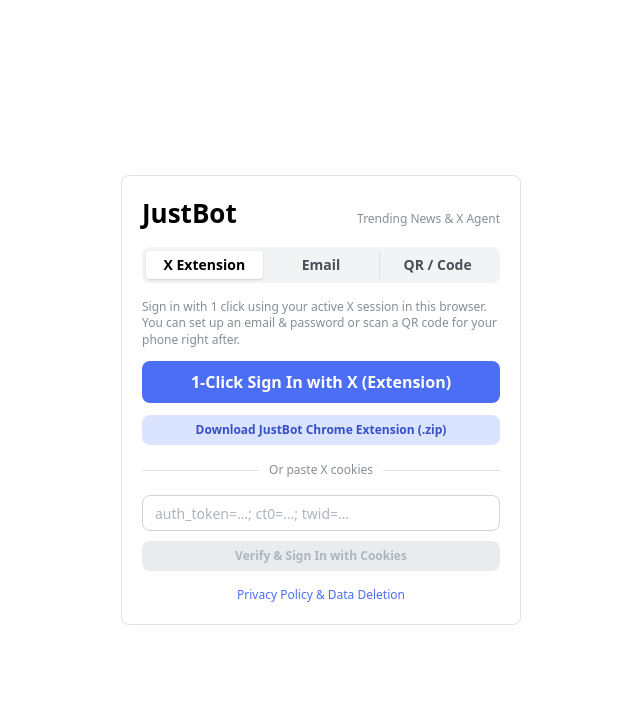
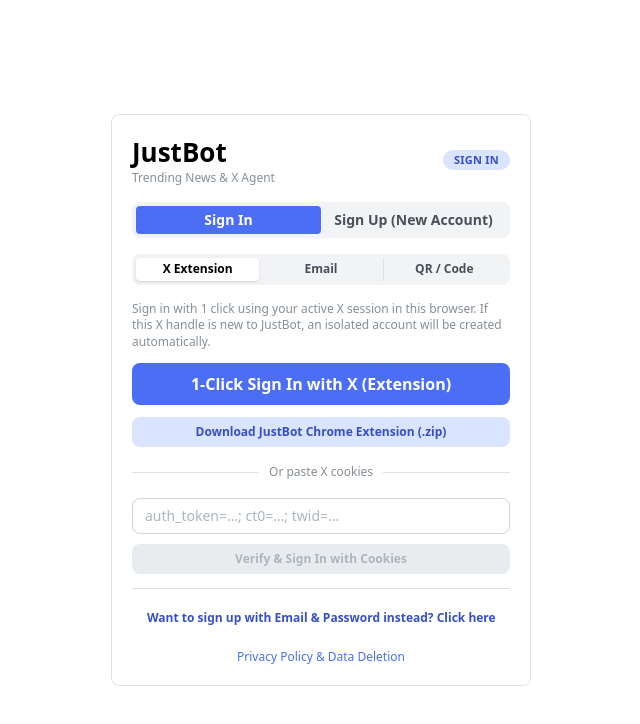
Before and after one commit to cobbold0/xBot, a Next.js app: page /login in a window 1280 px wide. Shown: the top 724 px of the page, without its empty margins (319-959 px from the left). Built offline with nearby package versions, Linux system fonts and the light colour scheme.

Commit message:
feat(auth): add prominent Sign Up flow, top-bar Sign Out button, and strict multi-account data isolation

```diff
--- a/src/app/api/auth/email-login/route.ts
+++ b/src/app/api/auth/email-login/route.ts
@@ -3,6 +3,7 @@
 import { guard, HttpError } from '@/web/api';
 import { createUserSession, hashPassword, loginAllowed, loginFailed, verifyPassword } from '@/web/auth';
 import { prisma } from '@/core/db/prisma';
+import { ensureTenantInitialized } from '@/core/tenant';
 
 export const dynamic = 'force-dynamic';
 
@@ -42,6 +43,7 @@
         },
       },
     });
+    await ensureTenantInitialized(user.id);
     await createUserSession(user.id);
     return { ok: true, user: { id: user.id, email: user.email, name: user.name } };
   }
@@ -51,6 +53,7 @@
     loginFailed(ip);
     throw new HttpError(401, 'Invalid email or password');
   }
+  await ensureTenantInitialized(user.id);
   await createUserSession(user.id);
   return { ok: true, user: { id: user.id, email: user.email, name: user.name } };
 }, { public: true });
--- a/src/app/login/page.tsx
+++ b/src/app/login/page.tsx
@@ -1,7 +1,7 @@
 'use client';
 import { useState } from 'react';
 import Link from 'next/link';
-import { Alert, Anchor, Button, Center, Divider, Group, Paper, PasswordInput, SegmentedControl, Stack, Text, TextInput, Title } from '@mantine/core';
+import { Alert, Anchor, Badge, Button, Center, Divider, Group, Paper, PasswordInput, SegmentedControl, Stack, Text, TextInput, Title } from '@mantine/core';
 
 function parsePastedCookies(input: string): { authToken?: string; ct0?: string; twid?: string } {
   let s = input.trim();
@@ -13,8 +13,9 @@
 }
 
 export default function Login() {
+  const [authMode, setAuthMode] = useState<'signin' | 'signup'>('signin');
   const [tab, setTab] = useState<'x' | 'email' | 'code'>('x');
-  const [emailMode, setEmailMode] = useState<'signin' | 'signup' | 'admin'>('signin');
+  const [useServerKey, setUseServerKey] = useState(false);
   const [err, setErr] = useState('');
   const [busy, setBusy] = useState(false);
   const [cookiePaste, setCookiePaste] = useState('');
@@ -82,7 +83,7 @@
     setBusy(true);
     setErr('');
     const fd = new FormData(e.currentTarget);
-    if (emailMode === 'admin') {
+    if (useServerKey && authMode === 'signin') {
       const password = fd.get('password');
       const r = await fetch('/api/login', {
         method: 'POST',
@@ -100,7 +101,7 @@
     const r = await fetch('/api/auth/email-login', {
       method: 'POST',
       headers: { 'content-type': 'application/json' },
-      body: JSON.stringify({ email, password, mode: emailMode, ...(name ? { name } : {}) }),
+      body: JSON.stringify({ email, password, mode: authMode, ...(name ? { name } : {}) }),
     });
     const data = await r.json().catch(() => ({}));
     if (r.ok) location.href = '/';
@@ -123,22 +124,51 @@
 
   return (
     <Center mih="100dvh" p="md">
-      <Paper withBorder p="lg" w="100%" maw={400}>
+      <Paper withBorder p="lg" w="100%" maw={420}>
         <Stack gap="md">
-          <Group justify="space-between" align="baseline">
-            <Title order={2}>JustBot</Title>
-            <Text size="xs" c="dimmed">Trending News &amp; X Agent</Text>
+          <Group justify="space-between" align="center">
+            <Stack gap={0}>
+              <Title order={2}>JustBot</Title>
+              <Text size="xs" c="dimmed">Trending News &amp; X Agent</Text>
+            </Stack>
+            <Badge variant="light" color={authMode === 'signup' ? 'teal' : 'indigo'}>
+              {authMode === 'signup' ? 'Create Account' : 'Sign In'}
+            </Badge>
           </Group>
 
           <SegmentedControl
             fullWidth
+            color={authMode === 'signup' ? 'teal' : 'indigo'}
+            value={authMode}
+            onChange={(v) => {
+              const next = v as 'signin' | 'signup';
+              setAuthMode(next);
+              setErr('');
+              if (next === 'signup' && tab === 'code') setTab('email');
+            }}
+            data={[
+              { value: 'signin', label: 'Sign In' },
+              { value: 'signup', label: 'Sign Up (New Account)' },
+            ]}
+          />
+
+          <SegmentedControl
+            fullWidth
+            size="xs"
             value={tab}
             onChange={(v) => { setTab(v as any); setErr(''); }}
-            data={[
-              { value: 'x', label: 'X Extension' },
-              { value: 'email', label: 'Email' },
-              { value: 'code', label: 'QR / Code' },
-            ]}
+            data={
+              authMode === 'signup'
+                ? [
+                    { value: 'x', label: 'Sign Up with X' },
+                    { value: 'email', label: 'Sign Up with Email' },
+                  ]
+                : [
+                    { value: 'x', label: 'X Extension' },
+                    { value: 'email', label: 'Email' },
+                    { value: 'code', label: 'QR / Code' },
+                  ]
+            }
           />
 
           {err && <Alert color="red" p="xs"><Text size="xs">{err}</Text></Alert>}
@@ -146,10 +176,12 @@
           {tab === 'x' && (
             <Stack gap="sm">
               <Text size="xs" c="dimmed">
-                Sign in with 1 click using your active X session in this browser. You can set up an email &amp; password or scan a QR code for your phone right after.
+                {authMode === 'signup'
+                  ? 'Create a brand-new isolated JustBot account using the X account currently logged into this browser.'
+                  : 'Sign in with 1 click using your active X session in this browser. If this X handle is new to JustBot, an isolated account will be created automatically.'}
               </Text>
-              <Button color="indigo" size="md" onClick={signInViaExtension} loading={busy}>
-                1-Click Sign In with X (Extension)
+              <Button color={authMode === 'signup' ? 'teal' : 'indigo'} size="md" onClick={signInViaExtension} loading={busy}>
+                {authMode === 'signup' ? '1-Click Sign Up with X (Extension)' : '1-Click Sign In with X (Extension)'}
               </Button>
               <Button component="a" href="/justbot-extension.zip" download="justbot-extension.zip" variant="light" size="xs">
                 Download JustBot Chrome Extension (.zip)
@@ -165,46 +197,69 @@
                     autoComplete="off"
                   />
                   <Button type="submit" variant="default" size="xs" loading={busy} disabled={!cookiePaste.trim()}>
-                    Verify &amp; Sign In with Cookies
+                    {authMode === 'signup' ? 'Verify & Create Account with Cookies' : 'Verify & Sign In with Cookies'}
                   </Button>
                 </Stack>
               </form>
+
+              <Divider my={2} />
+              <Button
+                variant="subtle"
+                size="xs"
+                onClick={() => {
+                  setAuthMode('signup');
+                  setTab('email');
+                  setErr('');
+                }}
+              >
+                Want to sign up with Email &amp; Password instead? Click here →
+              </Button>
             </Stack>
           )}
 
           {tab === 'email' && (
             <form onSubmit={submitEmail}>
               <Stack gap="sm">
-                <SegmentedControl
-                  size="xs"
-                  value={emailMode}
-                  onChange={(v) => { setEmailMode(v as any); setErr(''); }}
-                  data={[
-                    { value: 'signin', label: 'Sign In' },
-                    { value: 'signup', label: 'Create Account' },
-                    { value: 'admin', label: 'Server Key' },
-                  ]}
-                />
-                {emailMode === 'signup' && (
-                  <TextInput name="name" label="Name" placeholder="Your name or handle" />
+                {authMode === 'signup' && (
+                  <Text size="xs" c="dimmed">
+                    Create a standalone JustBot account with its own isolated settings, scraped trends, drafts, and X connection.
+                  </Text>
                 )}
-                {emailMode !== 'admin' && (
+                {authMode === 'signup' && (
+                  <TextInput name="name" label="Name or Handle" placeholder="e.g. Alex or @alex" required />
+                )}
+                {(!useServerKey || authMode === 'signup') && (
                   <TextInput name="email" type="email" label="Email" placeholder="you@example.com" required autoComplete="email" />
                 )}
                 <PasswordInput
                   name="password"
-                  label={emailMode === 'admin' ? 'Server Dashboard Passphrase' : 'Password (min 8 chars)'}
+                  label={useServerKey && authMode === 'signin' ? 'Server Dashboard Passphrase' : 'Password (min 8 chars)'}
                   required
-                  autoComplete={emailMode === 'signup' ? 'new-password' : 'current-password'}
+                  autoComplete={authMode === 'signup' ? 'new-password' : 'current-password'}
                 />
-                <Button type="submit" loading={busy}>
-                  {emailMode === 'signup' ? 'Create Account & Sign In' : 'Sign In'}
+                <Button type="submit" color={authMode === 'signup' ? 'teal' : 'indigo'} loading={busy}>
+                  {authMode === 'signup' ? 'Create Account & Sign In' : 'Sign In'}
                 </Button>
+                {authMode === 'signin' && (
+                  <Group justify="space-between">
+                    <Anchor component="button" type="button" size="xs" onClick={() => { setAuthMode('signup'); setErr(''); }}>
+                      Don&apos;t have an account? Sign Up
+                    </Anchor>
+                    <Anchor component="button" type="button" size="xs" c="dimmed" onClick={() => { setUseServerKey((v) => !v); setErr(''); }}>
+                      {useServerKey ? 'Use Email & Password' : 'Use Server Passphrase'}
+                    </Anchor>
+                  </Group>
+                )}
+                {authMode === 'signup' && (
+                  <Anchor component="button" type="button" size="xs" ta="center" onClick={() => { setAuthMode('signin'); setErr(''); }}>
+                    Already have an account? Sign In
+                  </Anchor>
+                )}
               </Stack>
             </form>
           )}
 
-          {tab === 'code' && (
+          {tab === 'code' && authMode === 'signin' && (
             <form onSubmit={submitPairCode}>
               <Stack gap="sm">
                 <Text size="xs" c="dimmed">
--- a/src/core/settings.ts
+++ b/src/core/settings.ts
@@ -45,11 +45,7 @@
 }
 
 export async function getSettings(userId = getTenantId()): Promise<Settings> {
-  const k = settingKey('app', userId);
-  let { rows } = await q('SELECT value FROM settings WHERE key = $1', [k]);
-  if (!rows[0] && k !== 'app') {
-    rows = (await q('SELECT value FROM settings WHERE key = $1', ['app'])).rows;
-  }
+  const { rows } = await q('SELECT value FROM settings WHERE key = $1', [settingKey('app', userId)]);
   const parsed = SettingsSchema.safeParse({ ...defaultSettings(), ...(rows[0]?.value ?? {}) });
   return parsed.success ? parsed.data : defaultSettings();
 }
--- a/src/core/tenant.ts
+++ b/src/core/tenant.ts
@@ -34,7 +34,10 @@
   return [DEFAULT_TENANT_ID];
 }
 
-/** Ensures the tenant has control and account rows initialized, and migrates orphaned 'default' data to the user. */
+/**
+ * Ensures the tenant has its own isolated control and account rows initialized.
+ * Only the very first user (owner) adopts any legacy 'default' data; all subsequent sign-ups start with a clean slate.
+ */
 export async function ensureTenantInitialized(userId: string): Promise<void> {
   await q(
     `INSERT INTO account(id, user_id, status) VALUES (true, $1, 'unknown') ON CONFLICT (user_id) DO NOTHING`,
@@ -46,21 +49,31 @@
   );
   if (userId === DEFAULT_TENANT_ID) return;
 
-  // Migrate legacy 'app' and 'x_credentials' settings if this user doesn't have tenant-scoped ones yet
-  await q(
+  const { rows: firstRows } = await q<{ id: string }>('SELECT id FROM app_users ORDER BY created_at ASC LIMIT 1');
+  if (firstRows[0]?.id !== userId) return;
+
+  // One-time migration of legacy global 'app' and 'x_credentials' to the primary owner account, then remove global keys
+  const movedApp = await q(
     `INSERT INTO settings(key, value, updated_at)
      SELECT $1, value, updated_at FROM settings WHERE key = 'app'
      ON CONFLICT (key) DO NOTHING`,
     [settingKey('app', userId)],
   );
-  await q(
+  if (movedApp.rowCount) {
+    await q(`DELETE FROM settings WHERE key = 'app'`).catch(() => {});
+  }
+
+  const movedCreds = await q(
     `INSERT INTO settings(key, value, updated_at)
      SELECT $1, value, updated_at FROM settings WHERE key = 'x_credentials'
      ON CONFLICT (key) DO NOTHING`,
     [settingKey('x_credentials', userId)],
   );
+  if (movedCreds.rowCount) {
+    await q(`DELETE FROM settings WHERE key = 'x_credentials'`).catch(() => {});
+  }
 
-  // Adopt any remaining 'default' rows
+  // Adopt any remaining 'default' rows for the primary owner account only
   await q(`UPDATE posts SET user_id = $1 WHERE user_id = 'default'`, [userId]).catch(() => {});
   await q(`UPDATE drafts SET user_id = $1 WHERE user_id = 'default'`, [userId]).catch(() => {});
   await q(`UPDATE actions SET user_id = $1 WHERE user_id = 'default'`, [userId]).catch(() => {});
--- a/src/core/x/credentials.ts
+++ b/src/core/x/credentials.ts
@@ -5,21 +5,9 @@
 
 const BASE_KEY = 'x_credentials';
 
-/** Cookie string stored (encrypted) via the dashboard for the current tenant (with fallback to legacy global key), or null. */
+/** Cookie string stored (encrypted) via the dashboard for the current tenant, or null. */
 export async function getStoredApiKey(userId = getTenantId()): Promise<string | null> {
-  const k = settingKey(BASE_KEY, userId);
-  let { rows } = await q<{ value: { enc?: string } }>('SELECT value FROM settings WHERE key = $1', [k]);
-  if (!rows[0]?.value?.enc && userId !== DEFAULT_TENANT_ID) {
-    const fallback = await q<{ value: { enc?: string } }>('SELECT value FROM settings WHERE key = $1', [BASE_KEY]);
-    if (fallback.rows[0]?.value?.enc) {
-      rows = fallback.rows;
-      // Copy to tenant key for future lookups
-      await q(
-        `INSERT INTO settings(key, value) VALUES ($1, $2) ON CONFLICT (key) DO NOTHING`,
-        [k, JSON.stringify(fallback.rows[0].value)],
-      ).catch(() => {});
-    }
-  }
+  const { rows } = await q<{ value: { enc?: string } }>('SELECT value FROM settings WHERE key = $1', [settingKey(BASE_KEY, userId)]);
   const enc = rows[0]?.value?.enc;
   if (!enc) return null;
   try { return decryptSecret(enc); } catch { return null; }
@@ -30,9 +18,6 @@
   const normalized = normalizeApiKey(input);
   const payload = JSON.stringify({ enc: encryptSecret(normalized) });
   await q(`INSERT INTO settings(key, value) VALUES ($1, $2) ON CONFLICT (key) DO UPDATE SET value = $2, updated_at = now()`, [settingKey(BASE_KEY, userId), payload]);
-  if (userId !== DEFAULT_TENANT_ID) {
-    await q(`INSERT INTO settings(key, value) VALUES ($1, $2) ON CONFLICT (key) DO UPDATE SET value = $2, updated_at = now()`, [BASE_KEY, payload]);
-  }
   return normalized;
 }
 
@@ -41,8 +26,8 @@
 }
 
 export async function credentialInfo(userId = getTenantId()): Promise<{ source: 'dashboard' | 'env' | 'none'; updatedAt: Date | null }> {
-  const { rows } = await q<{ updated_at: Date }>('SELECT updated_at FROM settings WHERE key IN ($1, $2) ORDER BY updated_at DESC LIMIT 1', [settingKey(BASE_KEY, userId), BASE_KEY]);
+  const { rows } = await q<{ updated_at: Date }>('SELECT updated_at FROM settings WHERE key = $1', [settingKey(BASE_KEY, userId)]);
   if (rows[0]) return { source: 'dashboard', updatedAt: rows[0].updated_at };
-  if (process.env.X_API_KEY) return { source: 'env', updatedAt: null };
+  if (userId === DEFAULT_TENANT_ID && process.env.X_API_KEY) return { source: 'env', updatedAt: null };
   return { source: 'none', updatedAt: null };
 }
```
Also changed, not shown: src/app/(app)/shell.tsx (+12 -3 lines), src/worker/index.ts (+4 -3 lines).
